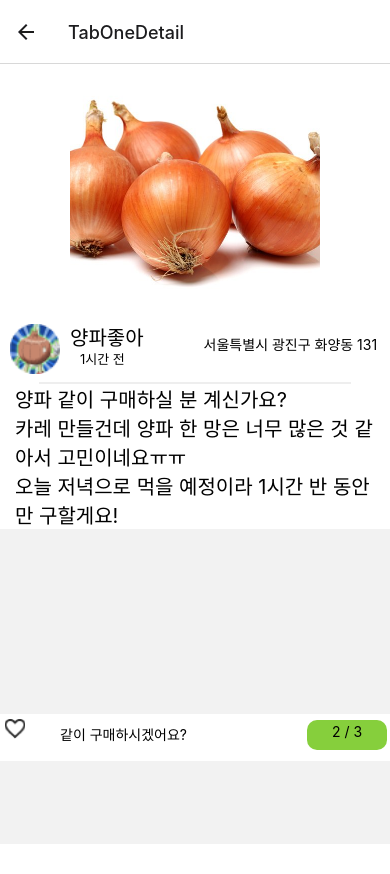
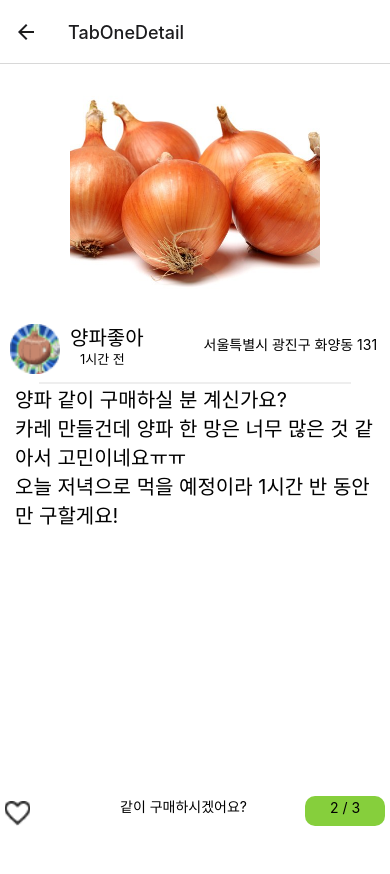
Before and after one commit to 071yoon/HCI, a React Native app: screen /TabOneDetail in a window 390 px wide. Before the commit the page ends 844 px from the top, so only its background shows below. Built offline with nearby package versions, Linux system fonts and the light colour scheme; what expo-linking would draw is missing.

Commit message:
itemDetail 하트 누르면 빨간색으로 바뀌게 수정

```diff
--- a/screens/Post.tsx
+++ b/screens/Post.tsx
@@ -43,8 +43,8 @@ export default function ProfileScreen() {
         </ScrollView>
       </View>
       <View style={styles.location}>
-        <Text style={{fontSize:20}}>위치</Text>
-        <TextInput
+        <Text style={{fontSize:20, height: 40}}>게시</Text>
+        <TextInput style={styles.locate}
         placeholder={'위치를 입력하세요'}
         onChangeText={setPlace}
         value={place}
@@ -78,17 +78,30 @@ export default function ProfileScreen() {
       />
       </View>
       <View style={styles.submit}>
-        <Text>게시하기</Text>
+        <Text style={styles.center}>게시하기</Text>
       </View>
     </ScrollView>
   );
 }
 
 const styles = StyleSheet.create({
+  locate: {
+    position:'absolute',
+    right: 20,
+    borderWidth: 1,
+    width: 200,
+    height: 35,
+    borderRadius: 10,
+  },
+  center :{
+    position: 'absolute',
+    top: 5,
+    alignSelf: 'center',
+  },
   submit: {
     position: 'absolute',
     textAlign: 'center',
-    height: 10,
+    height: 30,
     width: 100,
     borderRadius: 30,
     backgroundColor: '#92DF45',
--- a/screens/itemDetail.tsx
+++ b/screens/itemDetail.tsx
@@ -30,8 +30,8 @@ export default function ItemDetails({ navigation }: any) {
             <Text style={styles.mainArticle}>카레 만들건데 양파 한 망은 너무 많은 것 같아서 고민이네요ㅠㅠ</Text>
             <Text style={styles.mainArticle}>오늘 저녁으로 먹을 예정이라 1시간 반 동안만 구할게요!</Text>
         </View>
+        <TouchableOpacity onPress={toggleState} style={{zIndex: 10, top: 190, width: 50, height: 50}} />
         <View style={styles.down}>
-            <TouchableOpacity onPress={toggleState} style={{zIndex: 998, top: 0, left: 0, width: 50, height: 50, position: 'relative'}} />
             {toggle ? <Image style={styles.heart} source={require("../assets/images/heart_fill.png")} /> : <Image style={styles.heart} source={require("../assets/images/Heart.png")} />}
             {/* {toggle? <Text>FALSE</Text> : <Text>TRUE</Text>} */}
             <Text style={styles.together}>같이 구매하시겠어요?</Text>
@@ -39,6 +39,7 @@ export default function ItemDetails({ navigation }: any) {
                 <Text style={styles.ppl}>2 / 3</Text>
             </View>
         </View>
+
     </View>
   );
 }
@@ -54,26 +55,23 @@ const styles = StyleSheet.create({
         marginBottom: 3,
     },
     button: {
-        marginLeft: 110,
+        left: 280,
         width: 80,
         height: 30,
-        marginTop: 6,
         borderRadius: 10,
         backgroundColor: '#86CF3C'
     },
     together: {
-        marginBottom: 10,
-        marginLeft: 10,
-        marginTop: 10,
-        marginRight: 10,
+        position: 'absolute',
+        left: 120,
     },
     heart: {
-      width: 20,
-      height: 20,
+      zIndex: 13,
+      width: 25,
+      height: 25,
       top: 5,
       left: 5,
-      position: 'absolute',
-      zIndex: 999,
+      position: 'relative',
     },
     down: {
         position: 'absolute',
@@ -81,8 +79,7 @@ const styles = StyleSheet.create({
         flexDirection: 'row',
         width: '100%',
         height: '10%',
-        marginTop: 650,
-
+        bottom: -30,
     },
     mainArticle: {
         textAlign: 'left',
@@ -133,6 +130,8 @@ const styles = StyleSheet.create({
         position: 'relative',
         display: 'flex',
         flexDirection: 'column',
-        alignContent: 'center'
+        alignContent: 'center',
+        width: '100%',
+        height: '100%',
     }
 });
```
